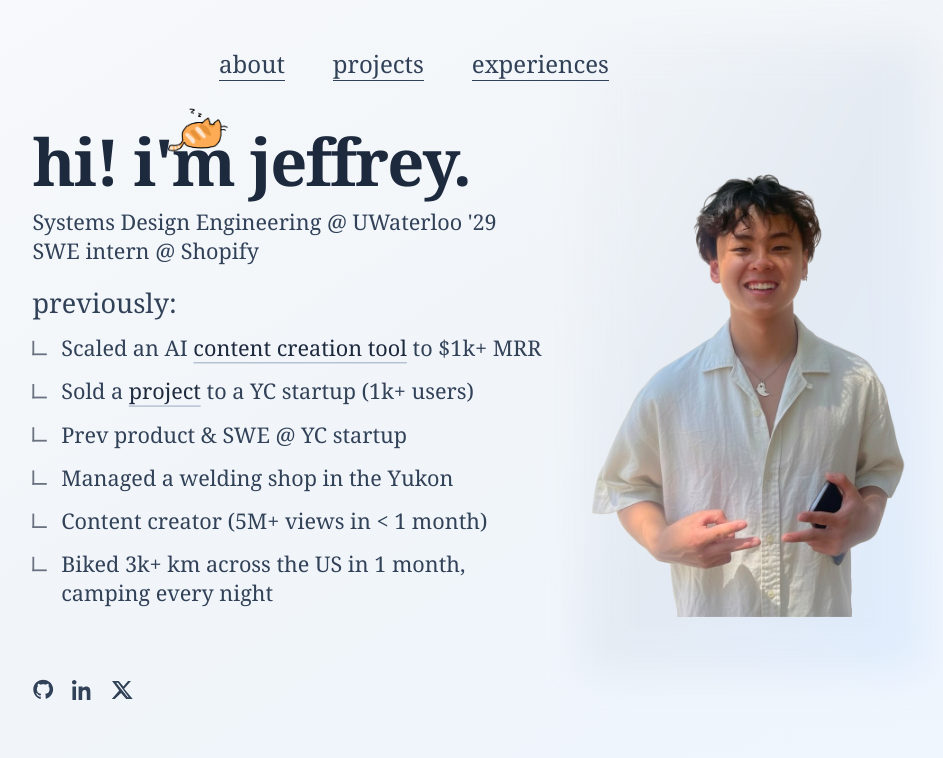
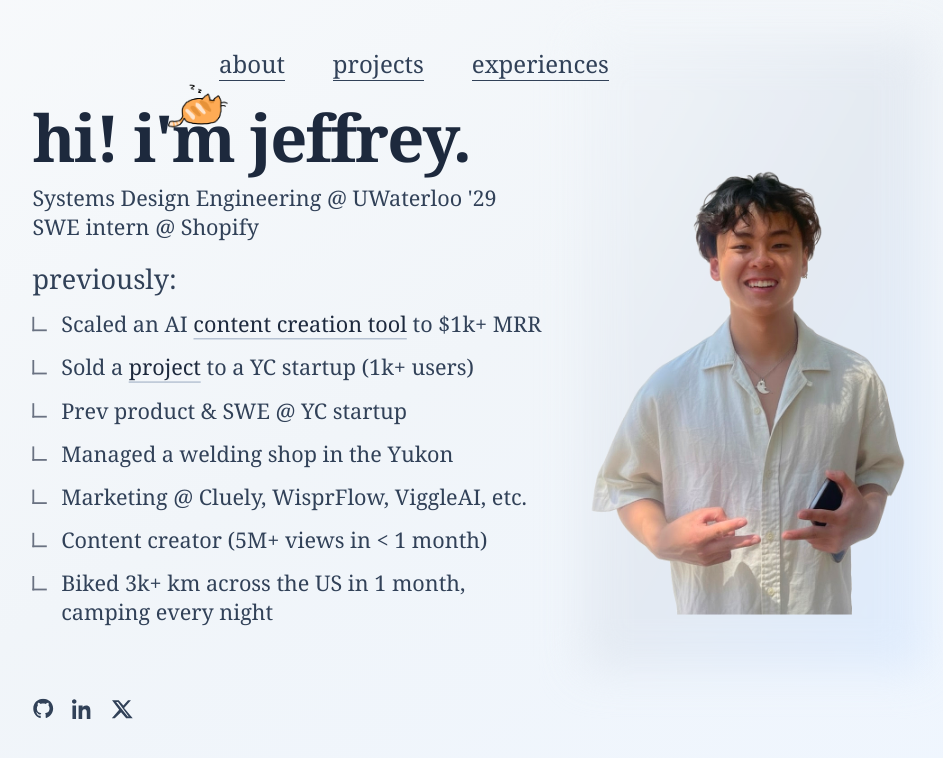
Before and after one commit to JeffreyLin1/jeffreylin, a Next.js app: page / in a window 1280 px wide. Shown: the top 758 px of the page, without its empty margins (226-1169 px from the left). Built offline with nearby package versions, Linux system fonts and the light colour scheme.

Commit message:
uh gotta compact this sometime

```diff
--- a/app/page.js
+++ b/app/page.js
@@ -9,9 +9,10 @@
     "Scaled an AI content creation tool to $1k+ MRR ",
     "Sold a project to a YC startup (1k+ users) ",
     "Prev product & SWE @ YC startup",
-    "Managed a welding shop in the Yukon ",
+    "Managed a welding shop in the Yukon",
+    "Marketing @ Cluely, WisprFlow, ViggleAI, etc.",
     "Content creator (5M+ views in < 1 month) ",
-    "Biked 3k+ km across the US in 1 month, camping every night ",
+    "Biked 3k+ km across the US in 1 month, camping every night",
   ];
 
   const renderAchievement = (text) => {
```
